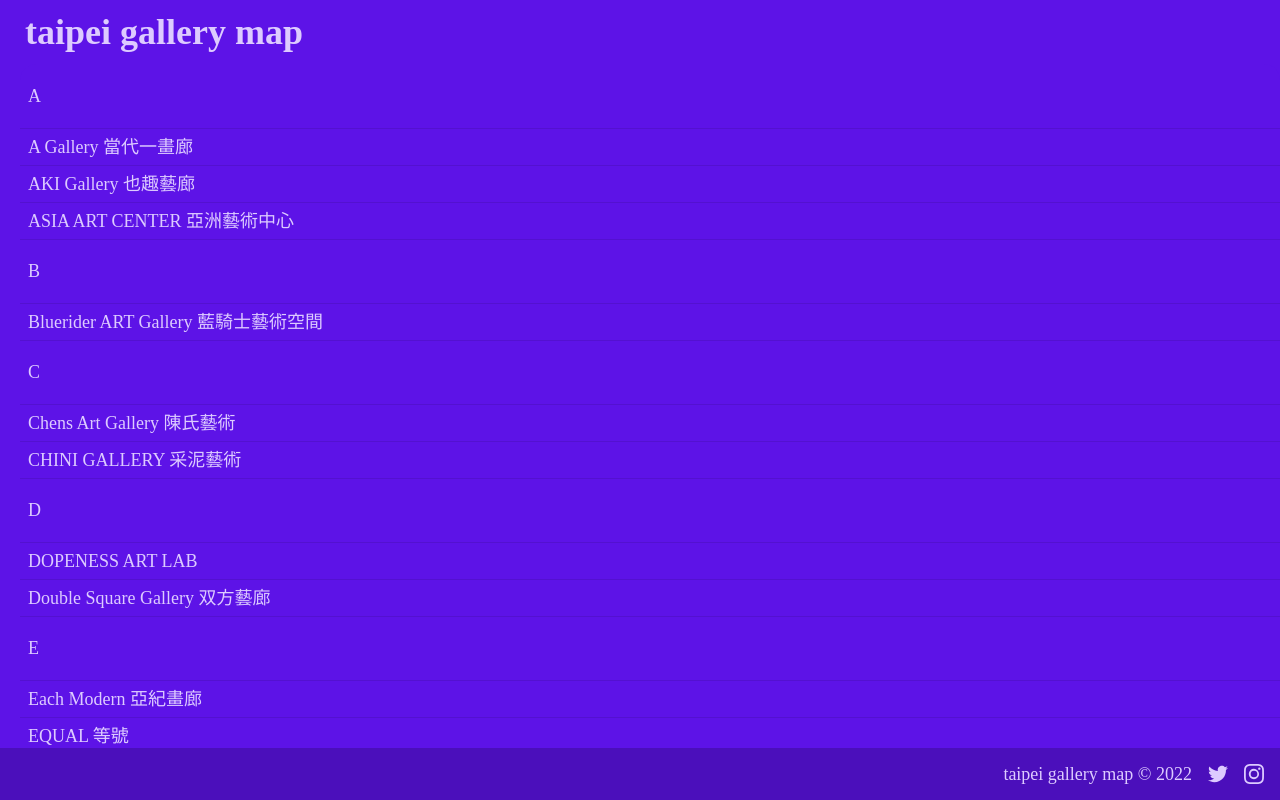
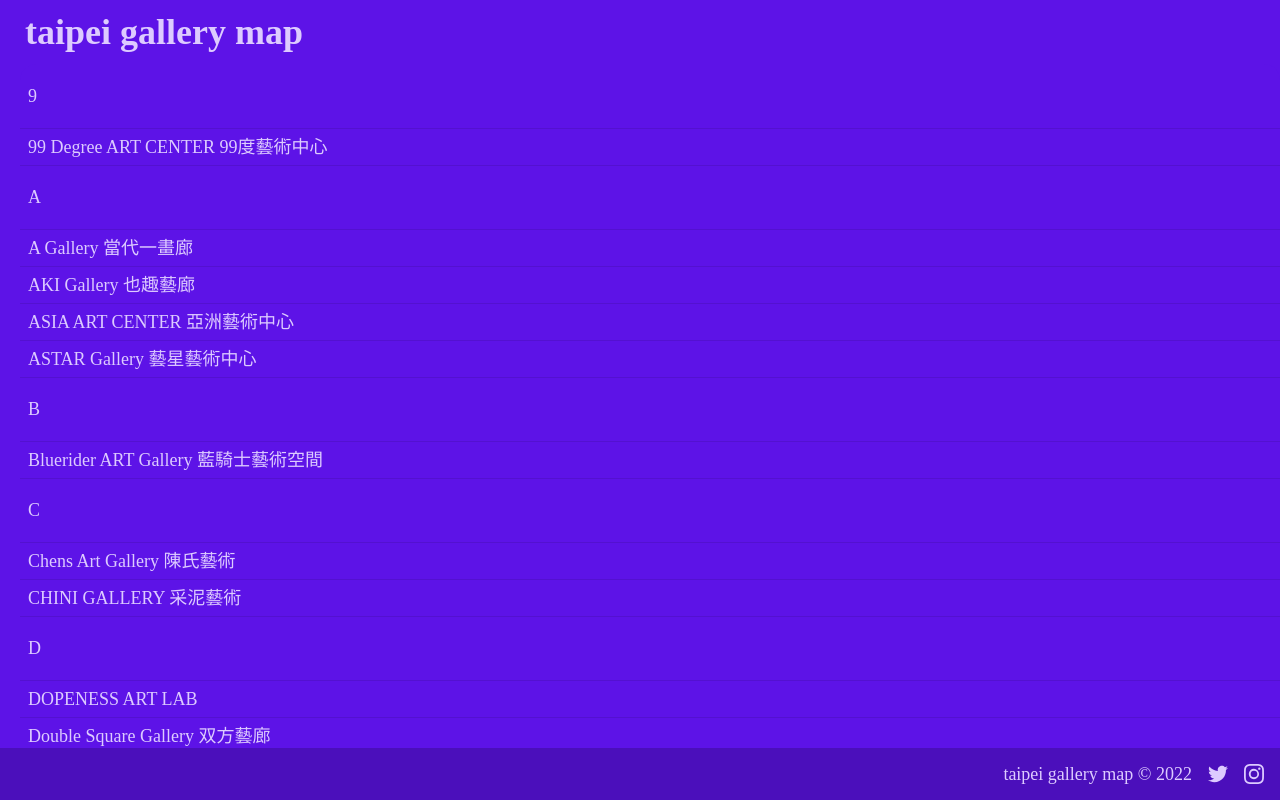
Before and after one commit to tjHsu/gallery-map, a Next.js app: page /galleries in a window 1280 px wide. Shown: the top 800 px of the page. Built offline with nearby package versions, Linux system fonts and the light colour scheme; a web font is replaced by a local one.

Commit message:
Update content

```diff
--- a/src/constants/Constants.ts
+++ b/src/constants/Constants.ts
@@ -21,6 +21,33 @@ export const GALLERIES = [
   //     openingHours: "tue-sat 11:00-19:00"
   //   }]
   // },
+  {
+    name: "9",
+    website: "",
+    isSeparator: true,
+    exhibitions: [],
+    locations: [{
+      locationName: "",
+      address: "",
+      openingHours: ""
+    }]
+  },
+  {
+    name: "99 Degree ART CENTER 99度藝術中心",
+    website: "https://99dac.com/",
+    isSeparator: false,
+    exhibitions: [{
+      artist:"Jan Chin Shui",
+      showName:"2022 Solo Exhibition",
+      date:"2022.09.03 -2022.09.25",
+      openingDate:"2022.09.03 sat 15:00"
+    }],
+    locations: [{
+      locationName: "",
+      address: "No.286, Sec. 7, Chengde Rd., Taipei City, Taiwan ",
+      openingHours: "tue-sun 11:00-18:30"
+    }]
+  },
   {
     name: "A",
     website: "",
@@ -83,6 +110,22 @@ export const GALLERIES = [
       locationName: "",
       address: "1F, No. 128, Lequn 3rd Rd., Taipei City 104050, Taiwan",
       openingHours: "tue-sun 10:00-18:30"
+    }]
+  },
+  {
+    name: "ASTAR Gallery 藝星藝術中心",
+    website: "http://agallery.blogspot.com/",
+    isSeparator: false,
+    exhibitions: [{
+      artist:"Pei-Jyun Lin",
+      showName:"Kawaii Generation",
+      date:"2022.09.08-2022.10.02",
+      openingDate:""
+    }],
+    locations: [{
+      locationName: "",
+      address: "No. 9, Aly. 53, Ln. 63, Sec. 2, Dunhua S. Rd., Da’an Dist., Taipei City 10682 , Taiwan",
+      openingHours: "tue-sun 11:00-19:00"
     }]
   },
   {
```
